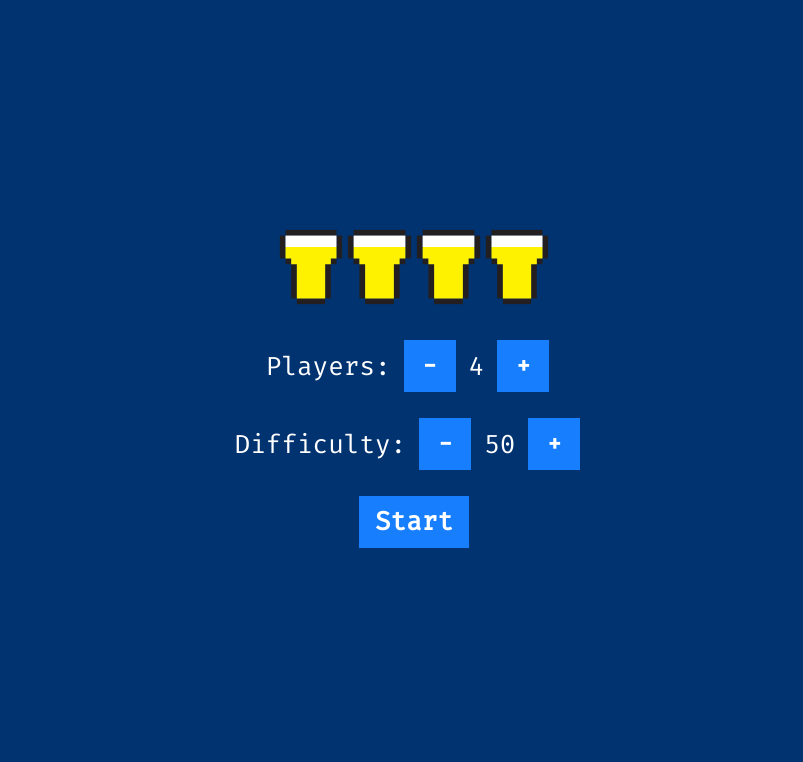
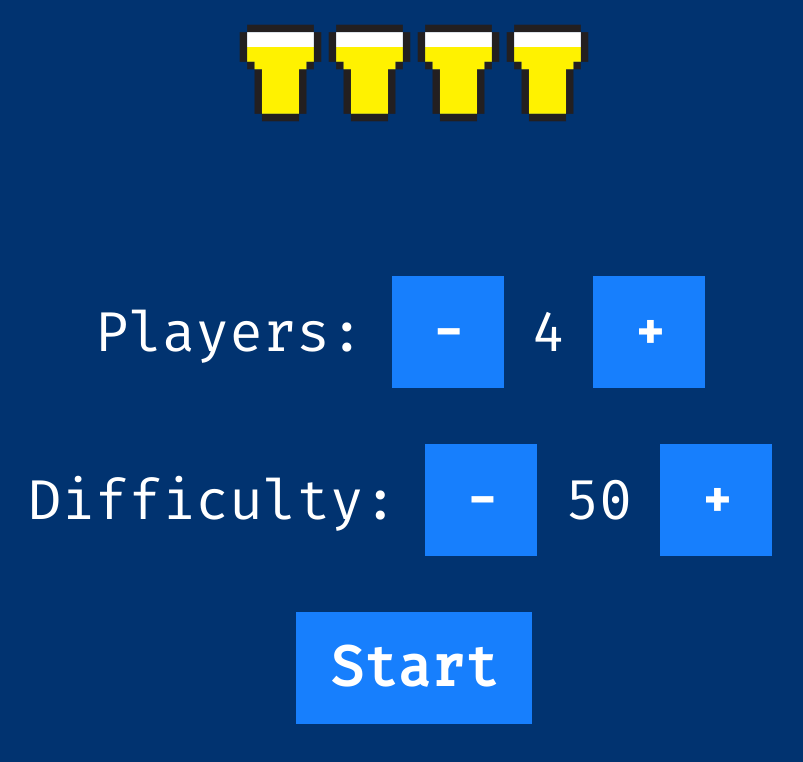
Before and after one commit to GEPWNAGE/binair-bier-drinken, a React (Create React App) app: page /remote/1 in a window 1280 px wide. Shown: the top 762 px of the page, without its empty margins (226-1029 px from the left). Built offline with nearby package versions, Linux system fonts and the light colour scheme; no server answers.

Commit message:
Improved remote usability

```diff
--- a/src/App.js
+++ b/src/App.js
@@ -110,7 +110,6 @@ class App extends Component {
       return;
     }
     if (e.key === "r" || e.keyCode === 82) {
-      // TODO initialize connection for remote
       this.setState({useRemote: true});
 
       let protocol = 'wss';
@@ -139,6 +138,7 @@ class App extends Component {
         break;
       case 'REMOTE-CONNECTED':
         this.setState({remoteConnected: true});
+        break;
       default:
         console.log(command);
         break;
@@ -154,7 +154,7 @@ class App extends Component {
     if (this.state.ident !== "" && !this.state.remoteConnected) {
       const url = window.location.protocol + '//' + window.location.host + '/remote/' + this.state.ident;
       qr = (
-        <a href={url} target="_blank">
+        <a href={url} target="_blank" rel="noopener noreferrer">
           <QRCode
             value={url}
             size={512}
--- a/src/Remote.js
+++ b/src/Remote.js
@@ -8,9 +8,9 @@ let ws = null;
 
 const SmallBeer = props => {
     return (
-        <div className="small-beer-parent">
-          <img src={outline} alt='Beer' className={"small-beer outline"}/>
-          <img src={beer} alt='Beer' className={"small-beer inside"}
+        <div className="result-beer-parent">
+          <img src={outline} alt='Beer' className={"result-beer outline"}/>
+          <img src={beer} alt='Beer' className={"result-beer inside"}
                style={{opacity: props.display ? 1 : 0}}/>
         </div>
     );
@@ -26,7 +26,7 @@ const ResultDisplay = props => {
     });
 
     return (
-        <div className="small-beer-container">{beers}</div>
+        <div className="result-container">{beers}</div>
     );
 }
 
@@ -78,8 +78,8 @@ const Remote = props => {
     }
 
     return (
-        <div className="App">
-          <header className="App-header">
+        <div className="Remote">
+          <header className="Remote-header">
           <ResultDisplay players={players} result={result}/>
           <Controls
             display={!running}
--- a/src/Remote.scss
+++ b/src/Remote.scss
@@ -1,6 +1,6 @@
 @import "style/_colors";
 
-.small-beer-parent {
+.result-beer-parent {
   position: relative;
   top: 0;
   left: 0;
@@ -15,13 +15,29 @@
     top: 0;
     left: 0;
   }
+
+  margin-bottom: 10vmin;
 }
 
-img.small-beer {
-  height: 10vmin;
+img.result-beer {
+  height: 13vmin;
 }
 
-div.small-beer-container {
+div.result-container {
   display: flex;
   flex-direction: row;
 }
+
+.Remote {
+  text-align: center;
+}
+
+.Remote-header {
+  min-height: 100vh;
+  display: flex;
+  flex-direction: column;
+  align-items: center;
+  justify-content: center;
+  font-size: calc(8px + 6vmin);
+  color: $white;
+}
```
